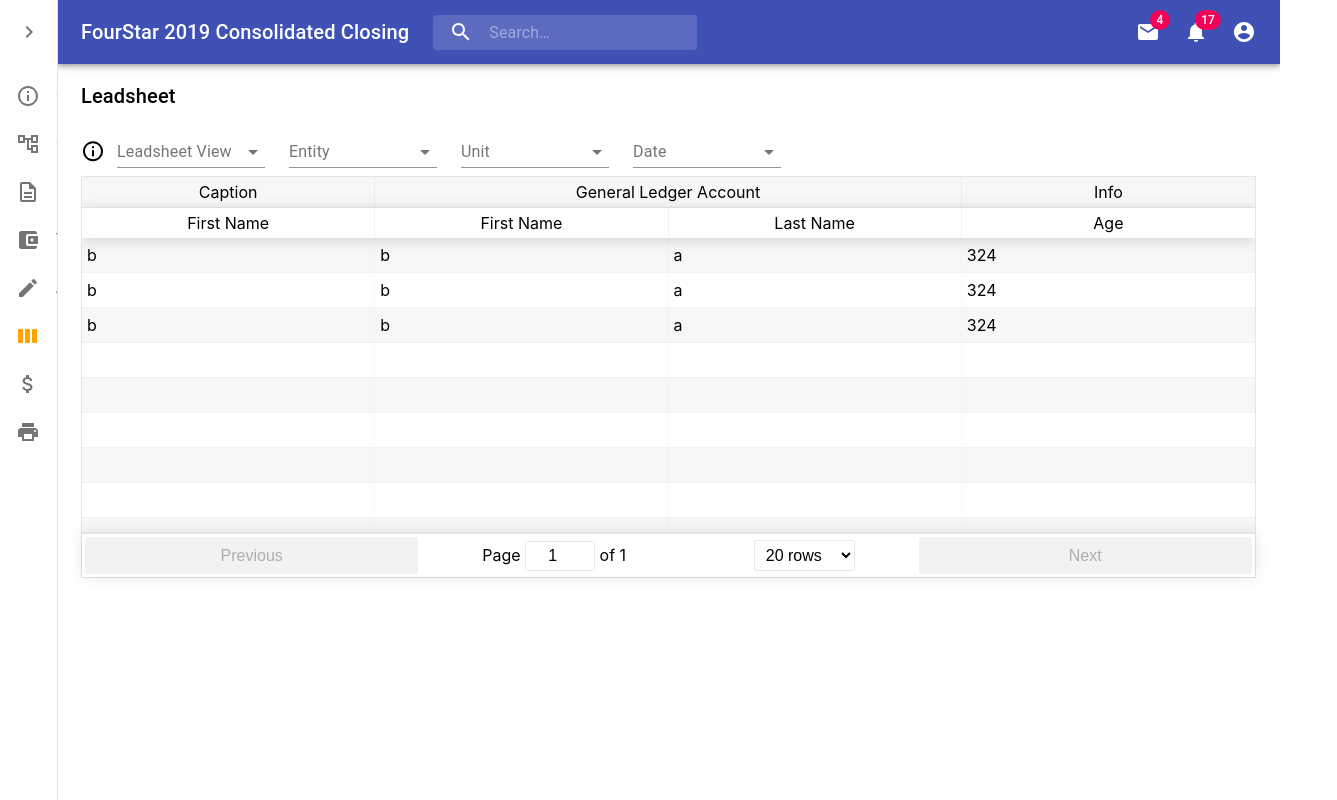
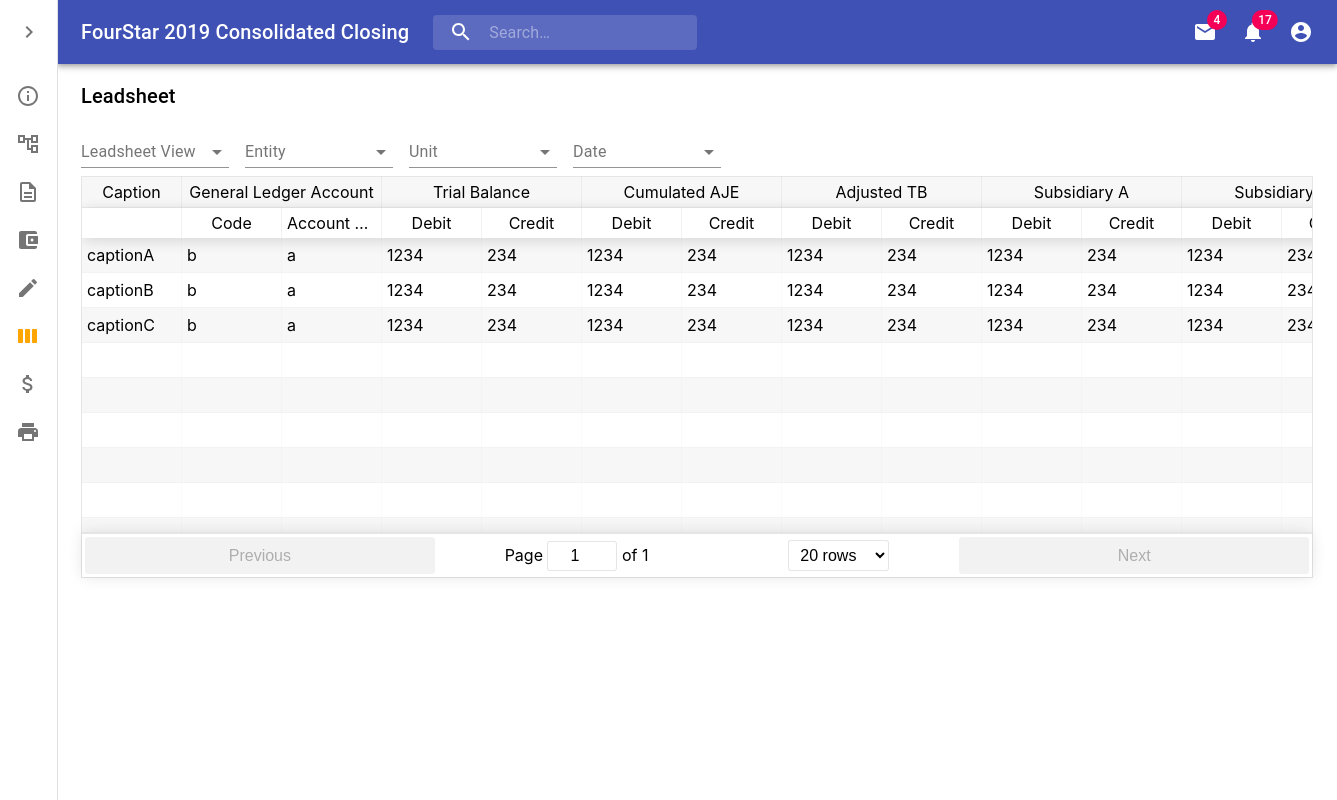
Before and after one commit to NoahGrayDL/datalobby-prototype, a React (Create React App) app: page /lead-sheet in a window 1280 px wide. Shown: the whole page, 1337 px wide, since content can reach past the window. Built offline with nearby package versions, Linux system fonts and the light colour scheme.

Commit message:
company information added

```diff
--- a/src/components/layout/Filter.js
+++ b/src/components/layout/Filter.js
@@ -12,7 +12,7 @@ const useStyles = makeStyles(theme => ({
     flexWrap: "wrap"
   },
   formControl: {
-    margin: theme.spacing(0, 1.5, 1),
+    margin: theme.spacing(0, 2, 1, 0),
     minWidth: 148
   },
   selectEmpty: {
--- a/src/components/layout/Layout.js
+++ b/src/components/layout/Layout.js
@@ -4,27 +4,10 @@ import Typography from "@material-ui/core/Typography"
 import ToolBar from "./ToolBar"
 import { Header, Sidebar } from "../layout"
 
-const useStyles = makeStyles(theme => ({
-  root: {
-    display: "flex"
-  },
-  contentContainer: {
-    flexGrow: 1,
-    padding: theme.spacing(2, 3)
-  },
-  toolbar: {
-    display: "flex",
-    alignItems: "left",
-    justifyContent: "flex-start",
-    padding: theme.spacing(0, 0, 1)
-  },
-  content: {
-    flexGrow: 1
-  }
-}))
+//-----*-----*-----*-----*-----*-----//
 
 const Layout = props => {
-  const { children, menuTitle } = props
+  const { children, menuTitle, filters } = props
   const classes = useStyles()
   const theme = useTheme()
   const [open, setOpen] = React.useState(false)
@@ -54,7 +37,7 @@ const Layout = props => {
           <div className={classes.toolbar}>
             <Typography variant="h6">{menuTitle}</Typography>
           </div>
-          <ToolBar />
+          {filters && <ToolBar filters={filters} />}
 
           <div className={classes.content}>{children}</div>
         </main>
@@ -63,4 +46,23 @@ const Layout = props => {
   )
 }
 
+const useStyles = makeStyles(theme => ({
+  root: {
+    display: "flex"
+  },
+  contentContainer: {
+    flexGrow: 1,
+    padding: theme.spacing(2, 3)
+  },
+  toolbar: {
+    display: "flex",
+    alignItems: "left",
+    justifyContent: "flex-start",
+    padding: theme.spacing(0, 0, 1)
+  },
+  content: {
+    flexGrow: 1
+  }
+}))
+
 export default Layout
--- a/src/components/layout/Menu.js
+++ b/src/components/layout/Menu.js
@@ -22,7 +22,8 @@ const useStyles = makeStyles(theme => ({
     }
   },
   menuIcon: {
-    minWidth: 40
+    minWidth: 40,
+    marginRight: 2
   }
 }))
 
--- a/src/components/layout/MenuList.js
+++ b/src/components/layout/MenuList.js
@@ -11,6 +11,17 @@ import ViewWeekIcon from "@material-ui/icons/ViewWeek"
 import AttachMoneyIcon from "@material-ui/icons/AttachMoney"
 import PrintIcon from "@material-ui/icons/Print"
 //-----*-----*-----*-----*-----*-----//
+
+const MenuList = () => {
+  return (
+    <List>
+      {MENUS.map((item, index) => {
+        const { title, icon, url } = item
+        return <Menu title={title} index={index} icon={icon} url={url} />
+      })}
+    </List>
+  )
+}
 
 const MENUS = [
   {
@@ -55,15 +66,4 @@ const MENUS = [
   }
 ]
 
-const MenuList = () => {
-  return (
-    <List>
-      {MENUS.map((item, index) => {
-        const { title, icon, url } = item
-        return <Menu title={title} index={index} icon={icon} url={url} />
-      })}
-    </List>
-  )
-}
-
 export default MenuList
--- a/src/components/layout/Sidebar.js
+++ b/src/components/layout/Sidebar.js
@@ -10,6 +10,35 @@ import ChevronRightIcon from "@material-ui/icons/ChevronRight"
 import MenuList from "./MenuList"
 
 const drawerWidth = 240
+
+const Sidebar = props => {
+  const { open, handleDrawerClose, handleDrawerOpen } = props
+  const classes = useStyles()
+
+  return (
+    <Drawer
+      variant="permanent"
+      className={clsx(classes.drawer, {
+        [classes.drawerOpen]: open,
+        [classes.drawerClose]: !open
+      })}
+      classes={{
+        paper: clsx({
+          [classes.drawerOpen]: open,
+          [classes.drawerClose]: !open
+        })
+      }}
+      open={open}
+    >
+      <div className={classes.toolbar}>
+        <IconButton onClick={open ? handleDrawerClose : handleDrawerOpen}>
+          {open ? <ChevronLeftIcon /> : <ChevronRightIcon />}
+        </IconButton>
+      </div>
+      <MenuList />
+    </Drawer>
+  )
+}
 
 const useStyles = makeStyles(theme => ({
   drawer: {
@@ -47,33 +76,4 @@ const useStyles = makeStyles(theme => ({
   }
 }))
 
-const Sidebar = props => {
-  const { open, handleDrawerClose, handleDrawerOpen } = props
-  const classes = useStyles()
-
-  return (
-    <Drawer
-      variant="permanent"
-      className={clsx(classes.drawer, {
-        [classes.drawerOpen]: open,
-        [classes.drawerClose]: !open
-      })}
-      classes={{
-        paper: clsx({
-          [classes.drawerOpen]: open,
-          [classes.drawerClose]: !open
-        })
-      }}
-      open={open}
-    >
-      <div className={classes.toolbar}>
-        <IconButton onClick={open ? handleDrawerClose : handleDrawerOpen}>
-          {open ? <ChevronLeftIcon /> : <ChevronRightIcon />}
-        </IconButton>
-      </div>
-      <MenuList />
-    </Drawer>
-  )
-}
-
 export default Sidebar
--- a/src/components/layout/ToolBar.js
+++ b/src/components/layout/ToolBar.js
@@ -14,70 +14,13 @@ const ToolBar = props => {
   const classes = useStyles()
   return (
     <div>
-      <InfoOutlinedIcon className={classes.icon} />
-      <Filter filterName="Leadsheet View" filterItems={leadsheetFilter} />
-      <Filter filterName="Entity" filterItems={entityFilter} />
-      <Filter filterName="Unit" filterItems={unitFilter} />
-      <Filter filterName="Date" filterItems={dateFilter} />
+      {/* <InfoOutlinedIcon className={classes.icon} /> */}
+      {filters.map(item => {
+        const { filterName, filterItems } = item
+        return <Filter filterName={filterName} filterItems={filterItems} />
+      })}
     </div>
   )
 }
 
-const leadsheetFilter = [
-  {
-    value: 1,
-    title: "Lead sheet view 1"
-  },
-  {
-    value: 2,
-    title: "Lead sheet view 2"
-  },
-  {
-    value: 3,
-    title: "Lead sheet view 3"
-  }
-]
-
-const entityFilter = [
-  {
-    value: 1,
-    title: "filter value 1"
-  },
-  {
-    value: 2,
-    title: "filter value 2"
-  },
-  {
-    value: 3,
-    title: "filter value 3"
-  }
-]
-const unitFilter = [
-  {
-    value: 1,
-    title: "filter value 1"
-  },
-  {
-    value: 2,
-    title: "filter value 2"
-  },
-  {
-    value: 3,
-    title: "filter value 3"
-  }
-]
-const dateFilter = [
-  {
-    value: 1,
-    title: "filter value 1"
-  },
-  {
-    value: 2,
-    title: "filter value 2"
-  },
-  {
-    value: 3,
-    title: "filter value 3"
-  }
-]
 export default ToolBar
--- a/src/views/Leadsheet/Leadsheet.js
+++ b/src/views/Leadsheet/Leadsheet.js
@@ -2,14 +2,49 @@ import React from "react"
 
 import { Layout } from "../../components/layout"
 import LeadsheetTable from "./LeadsheetTable"
+
 //-----*-----*-----*-----*-----*-----//
 
 const Leadsheet = () => {
   return (
-    <Layout menuTitle="Leadsheet">
+    <Layout menuTitle="Leadsheet" filters={leadsheetFilters}>
       <LeadsheetTable />
     </Layout>
   )
 }
 
+const leadsheetFilters = [
+  {
+    filterName: "Leadsheet View",
+    filterItems: [
+      { value: 1, title: "filter item 1" },
+      { value: 2, title: "filter item 2" },
+      { value: 3, title: "filter item 3" }
+    ]
+  },
+  {
+    filterName: "Entity",
+    filterItems: [
+      { value: 1, title: "filter item 1" },
+      { value: 2, title: "filter item 2" },
+      { value: 3, title: "filter item 3" }
+    ]
+  },
+  {
+    filterName: "Unit",
+    filterItems: [
+      { value: 1, title: "filter item 1" },
+      { value: 2, title: "filter item 2" },
+      { value: 3, title: "filter item 3" }
+    ]
+  },
+  {
+    filterName: "Date",
+    filterItems: [
+      { value: 1, title: "filter item 1" },
+      { value: 2, title: "filter item 2" },
+      { value: 3, title: "filter item 3" }
+    ]
+  }
+]
 export default Leadsheet
--- a/src/views/Leadsheet/LeadsheetTable.js
+++ b/src/views/Leadsheet/LeadsheetTable.js
@@ -1,72 +1,15 @@
 import React from "react"
 import ReactTable from "react-table"
 import "react-table/react-table.css"
-
+import DUMMY from "./dummy.json"
 //-----*-----*-----*-----*-----*-----//
-
-const data = [
-  {
-    firstName: "b",
-    lastName: "a",
-    age: 324,
-    visits: 12,
-    progress: 123
-  },
-  {
-    firstName: "b",
-    lastName: "a",
-    age: 324,
-    visits: 12,
-    progress: 123
-  },
-  {
-    firstName: "b",
-    lastName: "a",
-    age: 324,
-    visits: 12,
-    progress: 123
-  }
-]
 
 const LeadsheetTable = () => {
   return (
     <div>
       <ReactTable
         data={data}
-        columns={[
-          {
-            Header: "Caption",
-            columns: [
-              {
-                Header: "First Name",
-                accessor: "firstName"
-              }
-            ]
-          },
-          {
-            Header: "General Ledger Account",
-            columns: [
-              {
-                Header: "First Name",
-                accessor: "firstName"
-              },
-              {
-                Header: "Last Name",
-                id: "lastName",
-                accessor: d => d.lastName
-              }
-            ]
-          },
-          {
-            Header: "Info",
-            columns: [
-              {
-                Header: "Age",
-                accessor: "age"
-              }
-            ]
-          }
-        ]}
+        columns={columnStructure}
         defaultPageSize={20}
         style={{
           height: "400px" // This will force the table body to overflow and scroll, since there is not enough room
@@ -77,4 +20,110 @@ const LeadsheetTable = () => {
   )
 }
 
+const data = DUMMY
+
+const columnStructure = [
+  {
+    Header: "Caption",
+    columns: [
+      {
+        Header: "",
+        accessor: "caption"
+      }
+    ]
+  },
+  {
+    Header: "General Ledger Account",
+    columns: [
+      {
+        Header: "Code",
+        accessor: "accountCode"
+      },
+      {
+        Header: "Account Title",
+        id: "accountTitle",
+        accessor: d => d.accountTitle
+      }
+    ]
+  },
+  {
+    Header: "Trial Balance",
+    columns: [
+      {
+        Header: "Debit",
+        accessor: "debit"
+      },
+      {
+        Header: "Credit",
+        accessor: "credit"
+      }
+    ]
+  },
+  {
+    Header: "Cumulated AJE",
+    columns: [
+      {
+        Header: "Debit",
+        accessor: "debit"
+      },
+      {
+        Header: "Credit",
+        accessor: "credit"
+      }
+    ]
+  },
+  {
+    Header: "Adjusted TB",
+    columns: [
+      {
+        Header: "Debit",
+        accessor: "debit"
+      },
+      {
+        Header: "Credit",
+        accessor: "credit"
+      }
+    ]
+  },
+  {
+    Header: "Subsidiary A",
+    columns: [
+      {
+        Header: "Debit",
+        accessor: "debit"
+      },
+      {
+        Header: "Credit",
+        accessor: "credit"
+      }
+    ]
+  },
+  {
+    Header: "Subsidiary B",
+    columns: [
+      {
+        Header: "Debit",
+        accessor: "debit"
+      },
+      {
+        Header: "Credit",
+        accessor: "credit"
+      }
+    ]
+  },
+  {
+    Header: "Consolidated TB",
+    columns: [
+      {
+        Header: "Debit",
+        accessor: "debit"
+      },
+      {
+        Header: "Credit",
+        accessor: "credit"
+      }
+    ]
+  }
+]
+
 export default LeadsheetTable
--- /dev/null
+++ b/src/views/Leadsheet/dummy.json
@@ -0,0 +1,32 @@
+[
+  {
+    "caption": "captionA",
+    "accountCode": "b",
+    "accountTitle": "a",
+    "debit": 1234,
+    "credit": 234,
+    "age": 324,
+    "visits": 12,
+    "progress": 123
+  },
+  {
+    "caption": "captionB",
+    "accountCode": "b",
+    "accountTitle": "a",
+    "debit": 1234,
+    "credit": 234,
+    "age": 324,
+    "visits": 12,
+    "progress": 123
+  },
+  {
+    "caption": "captionC",
+    "accountCode": "b",
+    "accountTitle": "a",
+    "debit": 1234,
+    "credit": 234,
+    "age": 324,
+    "visits": 12,
+    "progress": 123
+  }
+]
--- /dev/null
+++ b/src/views/company-information/CompanyCard.js
@@ -0,0 +1,64 @@
+import React from "react"
+import { makeStyles, useTheme } from "@material-ui/core/styles"
+import Card from "@material-ui/core/Card"
+import CardActions from "@material-ui/core/CardActions"
+import CardContent from "@material-ui/core/CardContent"
+import Button from "@material-ui/core/Button"
+import Typography from "@material-ui/core/Typography"
+
+//-----*-----*-----*-----*-----*-----//
+
+export default function CompanyCard(props) {
+  const { content } = props
+  const { name, type, location, currency, timeZone } = content
+  const theme = useTheme()
+
+  const classes = useStyles()
+
+  return (
+    <Card className={classes.card}>
+      <CardContent>
+        <Typography
+          className={classes.title}
+          color="textSecondary"
+          gutterBottom
+        >
+          {type}
+        </Typography>
+        <Typography variant="h5" component="h2">
+          {name}
+        </Typography>
+        <Typography className={classes.pos} color="textSecondary">
+          {location}
+        </Typography>
+        <Typography variant="body2" component="p">
+          {currency} {timeZone}
+        </Typography>
+      </CardContent>
+      <CardActions className={classes.actions}>
+        <Button size="small">Chart of Account</Button>
+        <Button size="small">Edit</Button>
+      </CardActions>
+    </Card>
+  )
+}
+
+const useStyles = makeStyles(theme => ({
+  card: {
+    minWidth: 275,
+    marginBottom: theme.spacing(2),
+    transition: "0.4s",
+    "&:hover": {
+      backgroundColor: "pink"
+    }
+  },
+  title: {
+    fontSize: 14
+  },
+  pos: {
+    marginBottom: 12
+  },
+  actions: {
+    justifyContent: "space-between"
+  }
+}))
--- /dev/null
+++ b/src/views/company-information/CompanyList.js
@@ -0,0 +1,46 @@
+import React from "react"
+import CompanyCard from "./CompanyCard"
+//-----*-----*-----*-----*-----*-----//
+
+const CompanyList = () => {
+  return (
+    <div>
+      {DUMMY_COMPANY.map(item => {
+        return <CompanyCard content={item} />
+      })}
+    </div>
+  )
+}
+
+const DUMMY_COMPANY = [
+  {
+    name: "사성디스플레이(주)",
+    type: "parent",
+    location: "Korea",
+    currency: "KRW",
+    timeZone: "GMT+9"
+  },
+  {
+    name: "사성물산(주)",
+    type: "subsidiary",
+    location: "Korea",
+    currency: "KRW",
+    timeZone: "GMT+9"
+  },
+  {
+    name: "사성전기(주)",
+    type: "subsidiary",
+    location: "Korea",
+    currency: "KRW",
+    timeZone: "GMT+9"
+  },
+  {
+    name: "사성공업(주)",
+    type: "subsidiary",
+    location: "Korea",
+    currency: "KRW",
+    timeZone: "GMT+9"
+  }
+]
+
+export default CompanyList
```
Also changed, not shown: src/views/company-information/CompanyInformation.js (+6 -2 lines).
